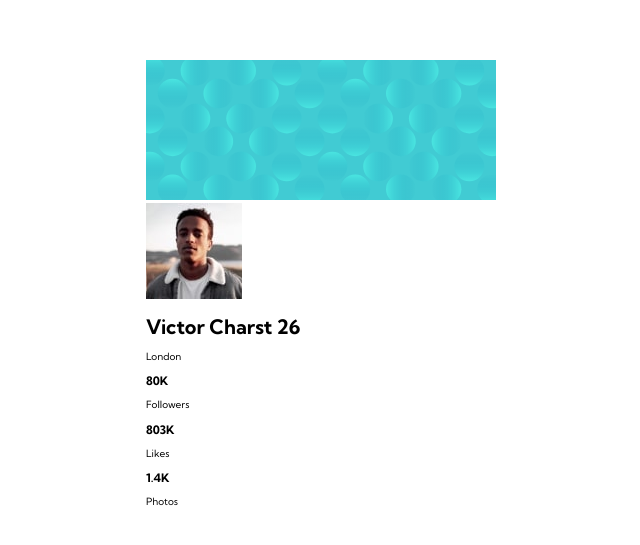
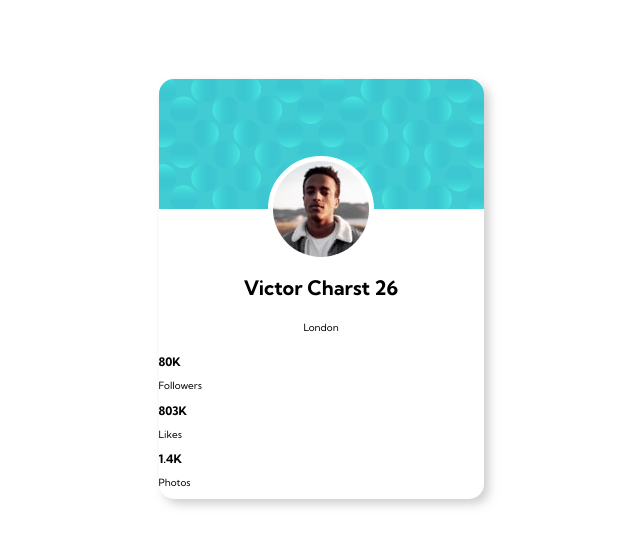
Before and after one commit to AntonellaBorasio/FM-profile-card, a plain HTML site: page index.html in a window 1280 px wide. Shown: the part 111-656 px from the top of the page, without its empty margins (319-959 px from the left). Drawn offline with Linux system fonts and the light colour scheme.

Commit message:
Tercer commit, background tarjeta OK

```diff
--- a/css/style.css
+++ b/css/style.css
@@ -26,3 +26,36 @@ body {
   align-items: center;
   height: 100vh; /* 100% del viewport */
 }
+
+.card {
+  background-color: white;
+  width: 325px;
+  border-radius: 15px;
+  overflow: hidden; /* Elementos sobrantes no se muestran, pero la imagen sigue ahí */
+  box-shadow: 5px 5px 10px rgba(161, 161, 161, 0.5);
+}
+
+.card-img {
+  width: 100%;
+  display: block; /* Para que desaparezca el espacio fantasma entre la imagen y la foto */
+}
+
+.card-info {
+  display: flex;
+  flex-direction: column;
+  align-items: center;
+}
+
+.card-info-foto {
+  border: 5px solid white;
+  border-radius: 50%;
+  /*margin-top: -48px;  La mitad del tamaño de la imagen*/
+  margin-top: calc(
+    -48px - 5px
+  ); /* Permite hacer cálculos para agregar el borde*/
+  background-color: white;
+  /* object-fit: cover; */
+}
+
+.card-info-titulo {
+}
```
